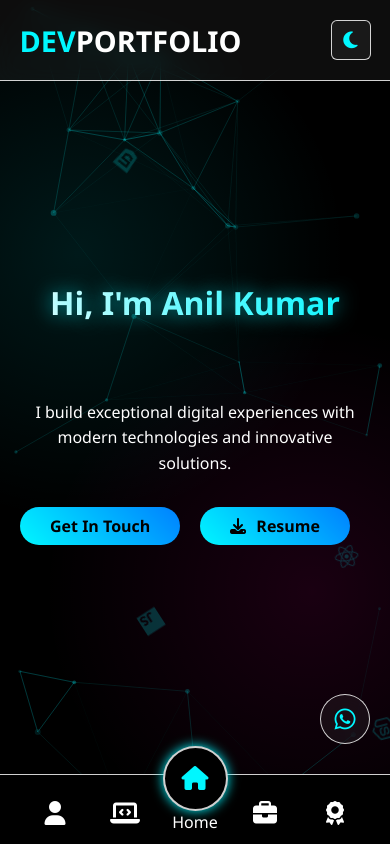
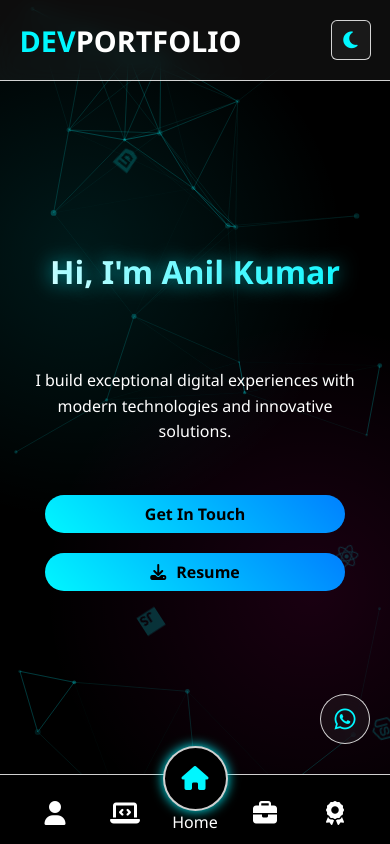
Before and after one commit to aniljasel/anilkumar.dev, a React (Vite) app: page / in a window 390 px wide. Shown: the top 844 px of the page. Built offline with nearby package versions, Linux system fonts and the light colour scheme.

Commit message:
remove lazyness

```diff
--- a/package.json
+++ b/package.json
@@ -36,6 +36,8 @@
     "eslint-plugin-react-refresh": "^0.4.20",
     "globals": "^16.3.0",
     "nodemon": "^3.1.10",
-    "vite": "^7.1.2"
+    "rollup-plugin-visualizer": "^6.0.5",
+    "vite": "^7.1.2",
+    "vite-plugin-compression": "^0.5.1"
   }
 }
--- a/src/App.css
+++ b/src/App.css
@@ -395,11 +395,24 @@ header {
     opacity: 0.9;
 }
 
+.hero-cta {
+    display: flex;
+    flex-wrap: wrap;
+    gap: 20px;
+}
+
+@media (max-width: 480px) {
+    .cta-button {
+        width: 100%;
+        max-width: 92%;
+        text-align: center;
+        display: inline-block;
+    }
+}
+
 .cta-button {
     display: inline-block;
     padding: 8px 30px;
-    margin-right: 20px;
-    margin-bottom: 10px;
     background: linear-gradient(45deg, var(--primary), var(--secondary));
     color: var(--dark);
     text-decoration: none;
@@ -1513,6 +1526,14 @@ footer {
 @media (max-width: 992px) {
     .hero {
         text-align: center;
+    }
+
+    .hero-cta {
+        width: 100%;
+        display: flex;
+        justify-content: center;
+        padding: 0 12px;
+        margin-top: 50px;
     }
 
     .hero-container {
--- a/src/App.jsx
+++ b/src/App.jsx
@@ -1,15 +1,17 @@
-import React, { useEffect, useState } from 'react'
+import React, { useEffect, lazy } from 'react'
 import './App.css'
 import CustomCursor from './components/Cursor';
 import Header from './components/header';
 import Footer from './components/footer';
 import MobileFooter from './components/Footer-Mobile';
-import Hero from './components/hero';
-import About from './components/about';
-import Skills from './components/Skills';
-import Project from './components/project';
-import Contact from './components/contact';
-import Experience from './components/experience';
+
+const Hero = lazy(() => import('./components/hero'));
+const About = lazy(() => import('./components/about'));
+const Skills = lazy(() => import('./components/Skills'));
+const Project = lazy(() => import('./components/project'));
+const Contact = lazy(() => import('./components/contact'));
+const Experience = lazy(() => import('./components/experience'));
+
 import ParticleBackground from './components/ParticleBackground';
 import { BrowserRouter, Route, Routes } from "react-router-dom";
 
@@ -44,7 +46,7 @@ function App() {
           <Route path='/skills' element={<Skills />} />
           <Route path='/project' element={<Project />} />
           <Route path='/contact' element={<Contact />} />
-          <Route path='/experience' element={<Experience />} />z
+          <Route path='/experience' element={<Experience />} />
         </Routes>
         <Footer />
         <MobileFooter />
--- a/src/components/about.jsx
+++ b/src/components/about.jsx
@@ -1,7 +1,11 @@
-import React from "react";
-import Spline from "@splinetool/react-spline";
+import React, { useEffect, useState, Suspense, lazy } from "react";
+const Spline = lazy(() => import('@splinetool/react-spline'));
+
 
 export default function About() {
+    const [mounted, setMounted] = useState(false);
+    useEffect(() => { setMounted(true); }, []);
+
     return (
         <section className="section" id="about">
             <h2 className="section-title">About Me</h2>
@@ -27,10 +31,11 @@ export default function About() {
                 </div>
                 <div className="about-3d">
                     <div className="spline-wrapper scale-lg">
-                        <Spline
-                        scene="https://prod.spline.design/cb0LAzJreyf8vODd/scene.splinecode"
-                        className="spline-canvas"
-                        />
+                        {mounted && (
+                            <Suspense fallback={null}>
+                                <Spline scene="https://prod.spline.design/cb0LAzJreyf8vODd/scene.splinecode" className="spline-canvas" />
+                            </Suspense>
+                        )}
                     </div>
                 </div>
             </div>
--- a/src/components/hero.jsx
+++ b/src/components/hero.jsx
@@ -69,8 +69,10 @@ function Hero() {
                     <p className="fade-in delay-2">
                         I build exceptional digital experiences with modern technologies and innovative solutions.
                     </p>
-                    <Link to="contact" className="cta-button fade-in delay-3">Get In Touch</Link>
-                    <a href="#resume" className="cta-button fade-in delay-3" onClick={scrollToResume}><i className="fas fa-download"></i>Resume</a>
+                    <div className="hero-cta delay-3">
+                        <Link to="contact" className="cta-button fade-in delay-3">Get In Touch</Link>
+                        <a href="#resume" className="cta-button fade-in delay-3" onClick={scrollToResume}><i className="fas fa-download"></i>Resume</a>
+                    </div>
                 </div>
                 <div className="floating-icons">
                     <i className="fab fa-html5 floating-icon" style={{ top: '20%', left: '10%', animationDelay: '0s' }}></i>
--- a/src/components/project.jsx
+++ b/src/components/project.jsx
@@ -85,7 +85,7 @@ const Project = () => {
         {
             id: 8,
             title: 'Upcoming Project',
-             description: <><div className="skeleton long"></div><br /><div className="skeleton long"></div><br /><div className="skeleton long"></div><br /><div className="skeleton short"></div></>,
+            description: <><div className="skeleton long"></div><br /><div className="skeleton long"></div><br /><div className="skeleton long"></div><br /><div className="skeleton short"></div></>,
             tags: <div className="skeleton long"></div>,
             image: project8,
             demoLink: '#',
--- a/vite.config.js
+++ b/vite.config.js
@@ -1,19 +1,29 @@
 import { defineConfig } from 'vite';
 import react from '@vitejs/plugin-react';
 
-const isProd = process.env.NODE_ENV === 'production';
+export default defineConfig(async () => {
+  const isProd = process.env.NODE_ENV === 'production';
+  const plugins = [react()];
 
-export default defineConfig(async () => {
-  const plugins = [react()];
   if (isProd) {
-    const mod = await import('vite-plugin-compression').catch(() => ({ default: null }));
-    const viteCompression = mod.default;
+    const compressionMod = await import('vite-plugin-compression').catch(() => ({ default: null }));
+    const visualizerMod = await import('rollup-plugin-visualizer').catch(() => ({ default: null }));
+    const viteCompression = compressionMod.default;
+    const visualizer = visualizerMod.default;
+
     if (viteCompression) plugins.push(viteCompression({ algorithm: 'brotliCompress' }));
+    if (visualizer) plugins.push(visualizer({ filename: 'dist/stats.html', open: false }));
   }
+
   return {
     plugins,
-    optimizeDeps: { include: ['gsap'] },
-    build: { target: 'es2019', chunkSizeWarningLimit: 1200 },
+    optimizeDeps: {
+      include: ['gsap']
+    },
+    build: {
+      target: 'es2019',
+      chunkSizeWarningLimit: 1200
+    },
     server: {
       proxy: {
         '/api': {
```
Also changed, not shown: src/components/ThreeScene.jsx (deleted, +0 -25 lines), 1 other file (tests, documents, lock files or other folders).
